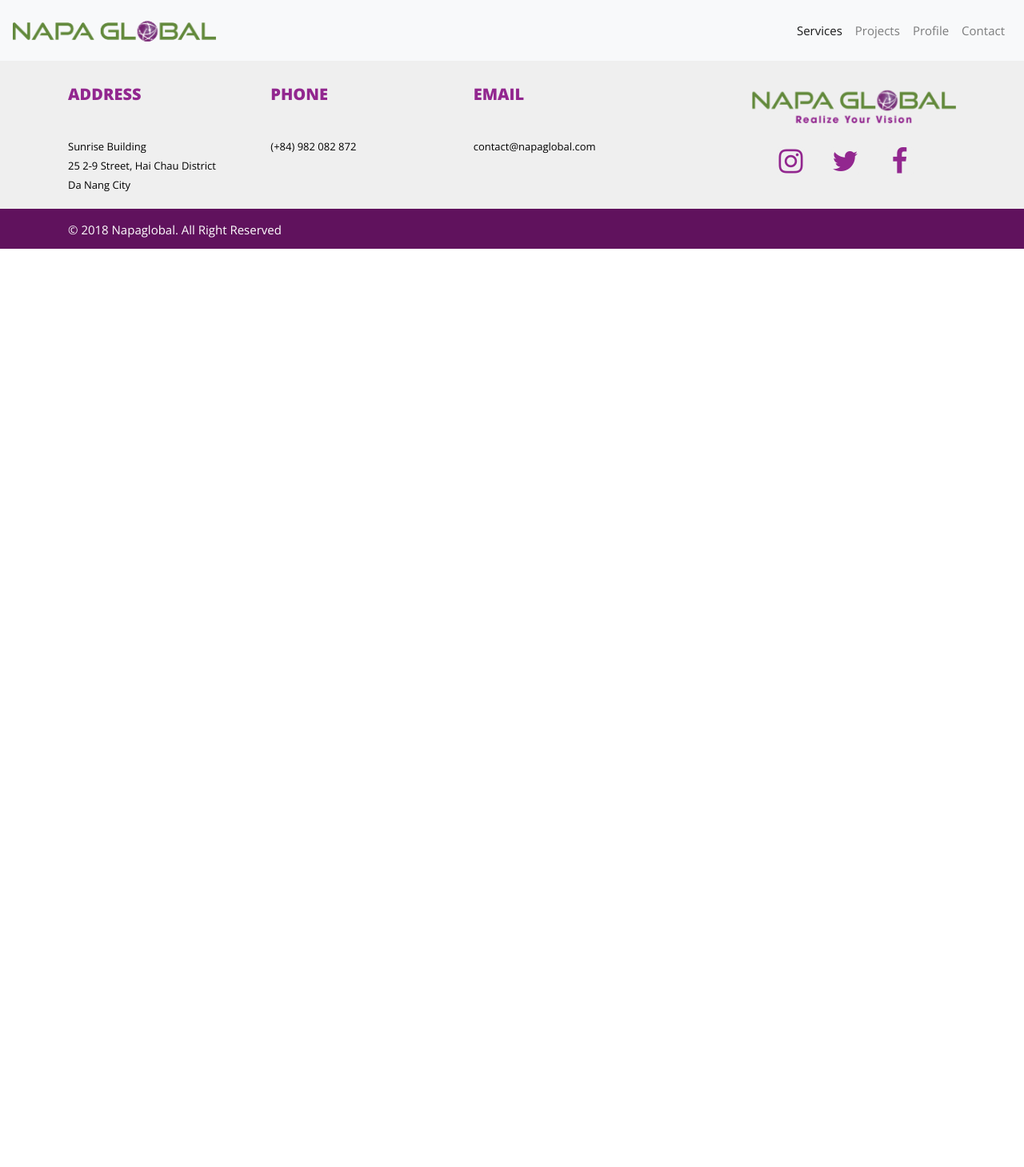
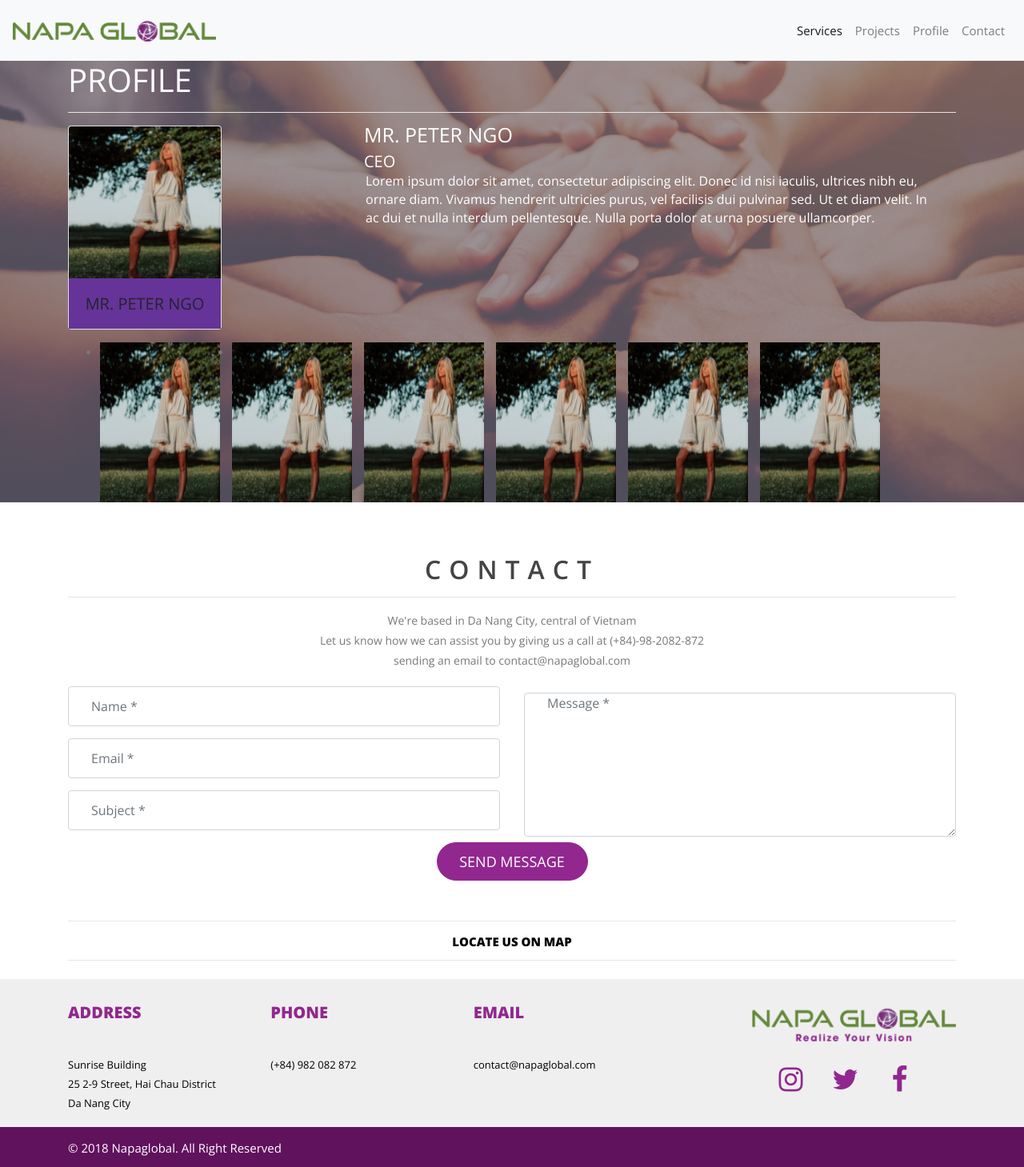
Before and after one commit to NPG-Ba/NPG-PublicWebSite, an Angular app in the folder ProjectNapa/: page / in a window 1280 px wide. Shown: the whole page at 80% size. Before the commit the page ends 800 px from the top, so only its background shows below. Built offline with nearby package versions, Linux system fonts and the light colour scheme.

Commit message:
5h17p : contact - profile
new

```diff
--- a/ProjectNapa/package.json
+++ b/ProjectNapa/package.json
@@ -20,7 +20,9 @@
     "@angular/platform-browser-dynamic": "~7.1.0",
     "@angular/router": "~7.1.0",
     "@ng-bootstrap/ng-bootstrap": "^4.0.0",
+    "bootstrap": "^4.1.3",
     "core-js": "^2.5.4",
+    "font-awesome": "^4.7.0",
     "isotope-layout": "^3.0.6",
     "rxjs": "~6.3.3",
     "tslib": "^1.9.0",
--- a/ProjectNapa/src/app/app.component.html
+++ b/ProjectNapa/src/app/app.component.html
@@ -1,2 +1,5 @@
 <app-header></app-header>
+<app-profile></app-profile>
+<app-contact></app-contact>
+<app-googlemap></app-googlemap>
 <app-footer></app-footer>
--- a/ProjectNapa/src/app/ui/contact/contact.component.css
+++ b/ProjectNapa/src/app/ui/contact/contact.component.css
@@ -0,0 +1,66 @@
+section header h1 {
+    color: #444;
+    font-size: 32px;
+    font-weight: 600;
+    line-height: 36px;
+    letter-spacing: 10px;
+    text-align: center;
+}
+@media (min-width: 1200px){
+    h1, .heading-1 {
+        font-size: 60px;
+        line-height: 1.2;
+    }
+}
+#contact_submit {
+    width: 189px;
+    height: 48px;
+    border-radius: 35px;
+    background-color: #92278f;
+    border-color: #92278f;
+    font-size: 18px;
+}
+section header p {
+    margin: 0;
+    padding: 0;
+    line-height: 25px;
+    text-align: center;
+}
+#contact input {
+    margin-bottom: 15px;
+    padding: 0 28px !important;
+    height: 50px;
+}
+
+textarea#contact_comment {
+    padding-top: 19px;
+    height: 180px;
+    padding: 0 28px !important;
+}
+section {
+    position: relative;
+    padding: 50px 0;
+}
+@media only screen and (max-width: 768px) {
+
+    #contactForm input::placeholder {
+        font-size: 14px;
+    }
+
+    #contactForm textarea::placeholder {
+        font-size: 14px;
+    }
+
+    #contactForm select {
+        font-size: 14px;
+    }
+}
+.fullwidth {
+    width: 100% !important;
+}
+.fw-l{
+    text-align: center;
+    margin-bottom: 20px;
+    width: 100% !important;
+    font-size: 14px;
+}
--- a/ProjectNapa/src/app/ui/contact/contact.component.html
+++ b/ProjectNapa/src/app/ui/contact/contact.component.html
@@ -16,7 +16,8 @@
               </div>
               <div class="col-md-6 col-sm-6">
                   <textarea required="" class="fullwidth form-control input-lg" rows="6" name="contact_comment" id="contact_comment" placeholder="Message *"></textarea>
-              </div>
+                    <br>
+                </div>
               <div class="col-md-12 text-center margin-top40">
                   <input type="hidden" name="captcha" id="captcha" value="">
                   <button id="contact_submit" class="btn btn-primary">SEND MESSAGE</button>
--- a/ProjectNapa/src/app/ui/googlemap/googlemap.component.css
+++ b/ProjectNapa/src/app/ui/googlemap/googlemap.component.css
@@ -0,0 +1,8 @@
+.googlemap-toggle {
+    text-align: center;
+    height: 50px;
+    line-height: 50px;
+    border-top: 1px solid #e6e6e6;
+    border-bottom: 1px solid #e6e6e6;
+    cursor: pointer;
+}
--- a/ProjectNapa/src/app/ui/googlemap/googlemap.component.html
+++ b/ProjectNapa/src/app/ui/googlemap/googlemap.component.html
@@ -1,15 +1,14 @@
 <div class="container">
   <div class="googlemap-section">
       <div class="googlemap-toggle">
-          <span style="font-weight: bold;color: black;">
+          <a style="font-weight: bold;color: black;" (click)="isShow = !isShow" [attr.aria-expanded]="!isShow" aria-controls="googleMap">
               LOCATE US ON MAP
-          </span>
-          <span class="arrow-up is-hidden">&#9650;</span>
-          <span class="arrow-down">&#9660;</span>
+          </a>
       </div>
       <br>
   </div>
 </div>
-<div class="googlemap-content">
-  <iframe class="google-map" src="https://www.google.com/maps/embed?pb=!1m18!1m12!1m3!1d6449.0862215011075!2d108.22111295821622!3d16.031745451570522!2m3!1f0!2f0!3f0!3m2!1i1024!2i768!4f13.1!3m3!1m2!1s0x31421900e18679f7%3A0x6d9f5c19895c22c3!2sNapa+Global!5e0!3m2!1svi!2s!4v1542862542046" width="600" height="450" frameborder="0" style="border:0" allowfullscreen></iframe>
+<div class="googlemap-content" id="googleMap" [ngClass]="{'d-block': isShow, 'd-none': !isShow}">
+  <iframe class="google-map"
+  src="https://www.google.com/maps/embed?pb=!1m18!1m12!1m3!1d6449.0862215011075!2d108.22111295821622!3d16.031745451570522!2m3!1f0!2f0!3f0!3m2!1i1024!2i768!4f13.1!3m3!1m2!1s0x31421900e18679f7%3A0x6d9f5c19895c22c3!2sNapa+Global!5e0!3m2!1svi!2s!4v1542862542046" width="100%" height="450" frameborder="0" style="border:0" allowfullscreen></iframe>
 </div>
--- a/ProjectNapa/src/app/ui/googlemap/googlemap.component.ts
+++ b/ProjectNapa/src/app/ui/googlemap/googlemap.component.ts
@@ -1,4 +1,5 @@
 import { Component, OnInit } from '@angular/core';
+
 
 @Component({
   selector: 'app-googlemap',
@@ -6,7 +7,7 @@ import { Component, OnInit } from '@angular/core';
   styleUrls: ['./googlemap.component.css']
 })
 export class GooglemapComponent implements OnInit {
-
+  isShow = false;
   constructor() { }
 
   ngOnInit() {
--- a/ProjectNapa/src/app/ui/header/header.component.css
+++ b/ProjectNapa/src/app/ui/header/header.component.css
@@ -80,8 +80,7 @@
         margin-bottom: 1px;
     }
 
-        #header .navbar-nav li.active a,
-        #header .navbar-nav li:hover a {
+        #nav-link {
             background-color: #ddd !important;
         }
 
--- a/ProjectNapa/src/app/ui/profile/profile.component.css
+++ b/ProjectNapa/src/app/ui/profile/profile.component.css
@@ -0,0 +1,34 @@
+
+.name-profile{
+    font-size: 25px;
+    color: white;
+    text-transform: uppercase;
+
+}
+.visual-profile{
+    padding-top: 10px;
+    font-size: 20px;
+    color: white;
+    text-transform: uppercase;
+}
+.destails-profile
+{
+    font-size: 16px;
+    color: white;
+    padding: 2px;
+}
+.card-body {
+    background-color: rebeccapurple;
+    text-align: center;
+    font-size: 20px;
+    text-transform: uppercase;
+}
+
+.img-profile
+{
+    display: flex;
+    width: 150px;
+    height: 200px;
+    margin-right: 15px;
+
+}
--- a/ProjectNapa/src/app/ui/profile/profile.component.html
+++ b/ProjectNapa/src/app/ui/profile/profile.component.html
@@ -6,13 +6,15 @@
           <div class="table">
               <div class="table-cell">
                   <div class="bx-wrapper" style="max-width: 100%; margin: 0px auto;">
-                      <div class="bx-viewport0" style="width: 100%; overflow: hidden; position: relative;">
-                          <div class="col-md-4">
-                              <div class="img-avt">
-                                  <div class="name-img">Mr.Peter Ngo</div>
-                              </div>
-
-                          </div>
+                      <div class="bx-viewport0 row" style="width: 100%; overflow: hidden; position: relative;">
+                            <div class="col-md-4">
+                                <div class="card" style="width: 12rem;">
+                                    <img class="card-img-top" src="assets/images/ava_TrungIzi.png" alt="Card image cap">
+                                    <div class="card-body">
+                                        <p class="card-text">Mr. Peter Ngo</p>
+                                    </div>
+                                </div>
+                            </div>
                           <div class="col-md-8">
                               <div class="name-profile">
                                   Mr. Peter Ngo
@@ -24,120 +26,21 @@
                                   Lorem ipsum dolor sit amet, consectetur adipiscing elit. Donec id nisi iaculis, ultrices nibh eu, ornare diam. Vivamus hendrerit ultricies purus, vel facilisis dui pulvinar sed. Ut et diam velit. In ac dui et nulla interdum pellentesque. Nulla porta dolor at urna posuere ullamcorper.
                               </div>
                           </div>
-
-
-                      </div>
-                      <div class="bx-viewport1" style="width: 100%; overflow: hidden; position: relative;">
-                          <div class="col-md-4">
-                              <div class="img-avt">
-                                  <div class="name-img">Mr.Peter Ngo</div>
-                              </div>
-
-                          </div>
-                          <div class="col-md-8">
-                              <div class="name-profile">
-                                  Mr. Alex Nguyen
-                              </div>
-                              <div class="visual-profile">
-                                  CEO
-                              </div>
-                              <div class="destails-profile">
-                                  Lorem ipsum dolor sit amet, consectetur adipiscing elit. Donec id nisi iaculis, ultrices nibh eu, ornare diam. Vivamus hendrerit ultricies purus, vel facilisis dui pulvinar sed. Ut et diam velit. In ac dui et nulla interdum pellentesque. Nulla porta dolor at urna posuere ullamcorper.
-                              </div>
-                          </div>
-
-
-                      </div>
-                      <div class="bx-viewport2" style="width: 100%; overflow: hidden; position: relative;">
-                          <div class="col-md-4">
-                              <div class="img-avt">
-                                  <div class="name-img">Mr.Peter Ngo</div>
-                              </div>
-
-                          </div>
-                          <div class="col-md-8">
-                              <div class="name-profile">
-                                  Mr. Nathan Dinh
-                              </div>
-                              <div class="visual-profile">
-                                  CHAIRMAN
-                              </div>
-                              <div class="destails-profile">
-                                  Lorem ipsum dolor sit amet, consectetur adipiscing elit. Donec id nisi iaculis, ultrices nibh eu, ornare diam. Vivamus hendrerit ultricies purus, vel facilisis dui pulvinar sed. Ut et diam velit. In ac dui et nulla interdum pellentesque. Nulla porta dolor at urna posuere ullamcorper.
-                              </div>
-                          </div>
-                      </div>
-                      <div class="bx-viewport3" style="width: 100%; overflow: hidden; position: relative;">
-                          <div class="col-md-4">
-                              <div class="img-avt">
-                                  <div class="name-img">Mr.Peter Ngo</div>
-                              </div>
-
-                          </div>
-                          <div class="col-md-8">
-                              <div class="name-profile">
-                                  Mr. Azel Le
-                              </div>
-                              <div class="visual-profile">
-                                  CHAIRMAN
-                              </div>
-                              <div class="destails-profile">
-                                  Lorem ipsum dolor sit amet, consectetur adipiscing elit. Donec id nisi iaculis, ultrices nibh eu, ornare diam. Vivamus hendrerit ultricies purus, vel facilisis dui pulvinar sed. Ut et diam velit. In ac dui et nulla interdum pellentesque. Nulla porta dolor at urna posuere ullamcorper.
-                              </div>
-                          </div>
-                      </div>
-                      <div class="bx-viewport4" style="width: 100%; overflow: hidden; position: relative;">
-                          <div class="col-md-4">
-                              <div class="img-avt">
-                                  <div class="name-img">Mr. Alex Nguyen</div>
-                              </div>
-
-                          </div>
-                          <div class="col-md-8">
-                              <div class="name-profile">
-                                  Mr. Alex Nguyen
-                              </div>
-                              <div class="visual-profile">
-                                  CHAIRMAN
-                              </div>
-                              <div class="destails-profile">
-                                  Lorem ipsum dolor sit amet, consectetur adipiscing elit. Donec id nisi iaculis, ultrices nibh eu, ornare diam. Vivamus hendrerit ultricies purus, vel facilisis dui pulvinar sed. Ut et diam velit. In ac dui et nulla interdum pellentesque. Nulla porta dolor at urna posuere ullamcorper.
-                              </div>
-                          </div>
                       </div>
                   </div>
               </div>
           </div>
           <div class="owl-outer-navigation-wrap owl-carousel_nav-modern wow fadeIn">
-              <div class="owl-carousel quote-creative-carousel owl-loaded" data-items="1" data-lg-items="2" data-dots="false" data-nav="true" data-stage-padding="0" data-loop="true" data-margin="30" data-mouse-drag="false" data-navigation-container="#owl-carousel-nav" data-dots-each="1">
-                  <div class="item1">
-                      <img src="assets/images/ava_TrungIzi.png" />
-                  </div>
-                  <div class="item2">
-                      <img src="assets/images/ava_TrungIzi.png" />
-                  </div>
-                  <div class="item3">
-                      <img src="assets/images/ava_TrungIzi.png" />
-                  </div>
-                  <div class="item4">
-                      <img src="assets/images/ava_TrungIzi.png" />
-                  </div>
-                  <div class="item5">
-                      <img src="assets/images/ava_TrungIzi.png" />
-                  </div>
-                  <div class="item5">
-                      <img src="assets/images/ava_TrungIzi.png" />
-                  </div>
-                  <div class="item5">
-                      <img src="assets/images/ava_TrungIzi.png" />
-                  </div>
-                  <div class="item5">
-                      <img src="assets/images/ava_TrungIzi.png" />
-                  </div>
-                  <div class="item5">
-                      <img src="assets/images/ava_TrungIzi.png" />
-                  </div>
-              </div>
+                <div class="img-profile-img">
+                        <ul style="display: flex">
+                            <li><img class="img-profile" src="assets/images/ava_TrungIzi.png" alt="Card image cap"></li>
+                            <li><img class="img-profile" src="assets/images/ava_TrungIzi.png" alt="Card image cap"></li>
+                            <li><img class="img-profile" src="assets/images/ava_TrungIzi.png" alt="Card image cap"></li>
+                            <li><img class="img-profile" src="assets/images/ava_TrungIzi.png" alt="Card image cap"></li>
+                            <li><img class="img-profile" src="assets/images/ava_TrungIzi.png" alt="Card image cap"></li>
+                            <li><img class="img-profile" src="assets/images/ava_TrungIzi.png" alt="Card image cap"></li>
+                        </ul>
+                </div>
           </div>
       </header>
   </div>
--- a/ProjectNapa/src/app/ui/ui.module.ts
+++ b/ProjectNapa/src/app/ui/ui.module.ts
@@ -17,6 +17,6 @@ import {NgbModule} from '@ng-bootstrap/ng-bootstrap';
     NgbModule
   ],
   declarations: [LayoutComponent, HeaderComponent, FooterComponent, GooglemapComponent, ProfileComponent, ContactComponent, ServiceComponent, AccessComponent, ModalComponent, IsotopeComponent],
-  exports: [LayoutComponent, HeaderComponent,FooterComponent]
+  exports: [LayoutComponent, HeaderComponent,FooterComponent,GooglemapComponent,ContactComponent,ProfileComponent]
 })
 export class UiModule { }
```
Also changed, not shown: 1 other file (tests, documents, lock files or other folders).
